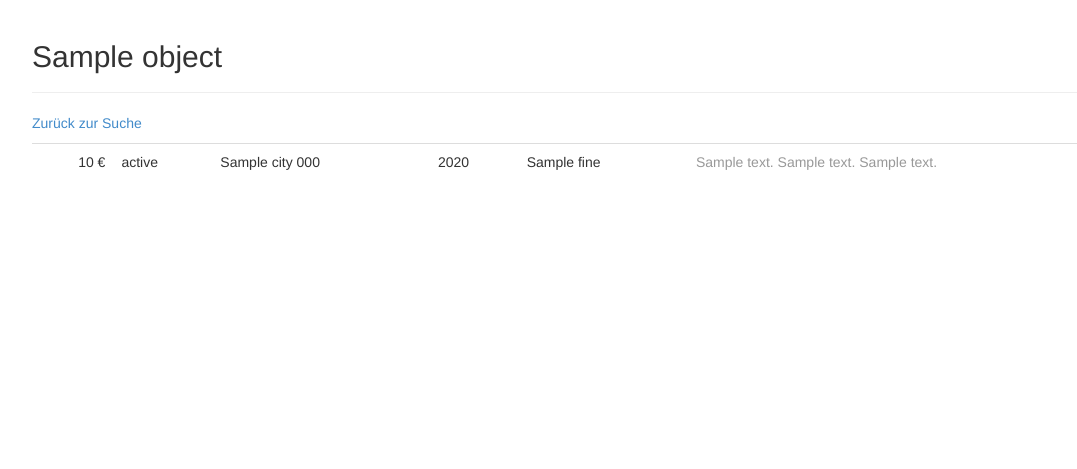
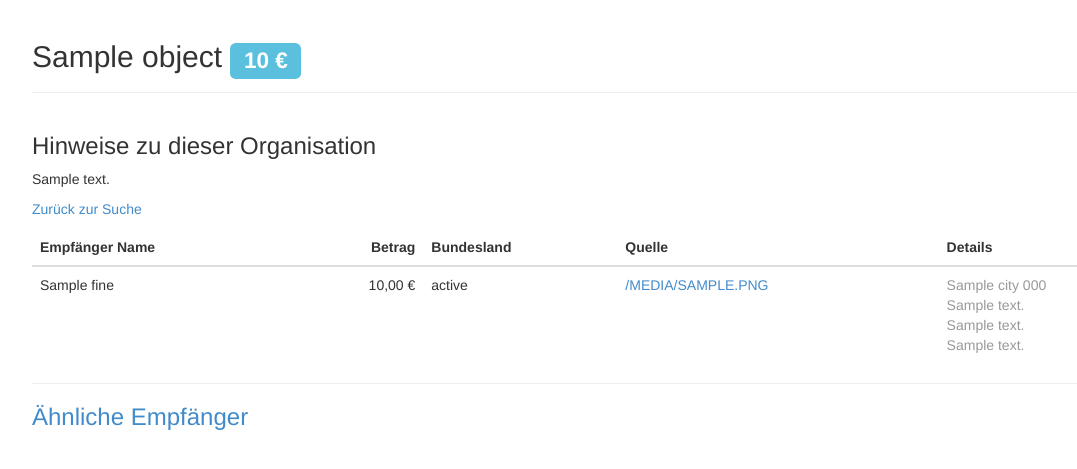
Before and after one commit to correctiv/apps.correctiv.org, a Django app: template bussgelder/templates/bussgelder/organisation_detail.html in a window 1280 px wide. Shown: the top 469 px of the page, without its empty margins (38-1115 px from the left). Run offline with Django 3.2, Linux system fonts and the light colour scheme; the template is opened without the code that fills it: most values are stand-ins (such as "Sample title", 1, 10 or a date in 2020); parts of the project's set-up code (start-up, migrations or seed data) failed here and were passed over; some libraries are stand-ins or nearby versions.

Commit message:
Improve templates and presentation

```diff
--- a/bussgelder/search_indexes.py
+++ b/bussgelder/search_indexes.py
@@ -209,7 +209,6 @@ class OrganisationIndex(SearchIndex):
                     }
                 }
             })
-        print query
         return query
 
     def get_mapping(cls):
--- a/bussgelder/search_utils.py
+++ b/bussgelder/search_utils.py
@@ -45,7 +45,6 @@ class SearchQueryset(QuerySet):
             offset=self.start,
             **self.kwargs
         )
-        print self._results
         self._total = self._results['total']
         self._result_cache = self._results['results']
 
--- a/bussgelder/templates/bussgelder/organisation_detail.html
+++ b/bussgelder/templates/bussgelder/organisation_detail.html
@@ -1,6 +1,7 @@
 {% extends "bussgelder/base.html" %}
 
 {% load humanize %}
+{% load bussgelder_tags %}
 
 {% block title %}Empfänger {{ object.organisation.name }}{% endblock %}
 
@@ -14,8 +15,22 @@
 <div class="page-header">
   <h2>
     {{ object.name }}
+    <span class="label label-info">
+      {{ object.sum_fines|intcomma }}&nbsp;€
+    </span>
   </h2>
 </div>
+
+{% if object.note %}
+  <div class="row">
+    <div class="col-lg-8">
+      <h3>Hinweise zu dieser Organisation</h3>
+      <p>
+        {{ object.note|linebreaks }}
+      </p>
+    </div>
+  </div>
+{% endif %}
 
 <div class="row">
   <div class="col-lg-12">
@@ -23,20 +38,48 @@
       <a href="{% url 'bussgelder_search' %}">Zurück zur Suche</a>
     </p>
     <table class="table">
+      <thead>
+        <tr>
+          <th>
+            Empfänger Name
+          </th>
+          <th class="text-right">
+            Betrag
+          </th>
+          <th>
+            Bundesland
+          </th>
+          <th>
+            Quelle
+          </th>
+          <th>
+            Details
+          </th>
+        </tr>
+      </thead>
+      <tbody>
       {% with fines=object.fines.all %}
         {% for fine in fines %}
         <tr>
-        <td class="text-right">{{ fine.amount|intcomma }} €</td>
+          <td>{{ fine.original_name }}</td>
+          <td class="text-right">
+            {{ fine.amount|intcomma_floatformat:2 }}&nbsp;€
+          </td>
           <td>{{ fine.state_label }}</td>
-        <td>{{ fine.city }} {{ fine.postcode }}</td>
-        <td>{{ fine.year }}</td>
-        <td>{{ fine.original_name }}</td>
+          <td>
+            <a href="{{ MEDIA_URL }}{{ fine.source_file }}">
+              {{ fine.source_file_extension|upper }}
+            </a>
+          </td>
           <td class="text-muted">
+            {% if fine.city or fine.postcode %}
+              {{ fine.city }} {{ fine.postcode }}<br/>
+            {% endif %}
             {% if fine.address %}
-            {{ fine.address|linebreaksbr }}
+              {{ fine.address|linebreaksbr }}<br/>
             {% endif %}
             {% if fine.org_details %}
-            {{ fine.org_details|linebreaksbr }}
+              {{ fine.org_details|linebreaksbr }}<br/>
             {% endif %}
             {% if fine.bank_details %}
               {{ fine.bank_details|linebreaksbr }}
@@ -45,7 +88,25 @@
         </tr>
         {% endfor %}
       {% endwith %}
+      </tbody>
     </table>
+    <hr/>
+    <h3>
+      <a href="{% url 'bussgelder_search' %}?q={{ object.name|urlencode }}">
+        Ähnliche Empfänger
+      </a>
+    </h3>
+    <ul class="list-unstyled">
+      {% for obj in mlt.results %}
+        {% if obj.id != object.id %}
+          <li>
+            <a href="{% url 'bussgelder_organisation_detail' slug=obj.slug %}">
+              {{ obj.name }}
+            </a>
+          </li>
+        {% endif %}
+      {% endfor %}
+    </ul>
   </div>
 </div>
 
--- /dev/null
+++ b/bussgelder/templatetags/bussgelder_tags.py
@@ -0,0 +1,53 @@
+from urllib import urlencode
+from urlparse import urlparse, parse_qsl
+
+from django import template
+from django.contrib.humanize.templatetags.humanize import intcomma
+
+from ..models import GERMAN_STATES_DICT
+
+register = template.Library()
+
+
+def get_state_name(context, key):
+    return GERMAN_STATES_DICT.get(key, '')
+
+
+def intcomma_floatformat(value, arg):
+    val = intcomma(value)
+    if value == round(value):
+        val += ',00'
+    return val
+
+
+def facet_active(context, name, value):
+    value = unicode(value)
+    request = context['request']
+    d = dict(parse_qsl(urlparse(request.get_full_path()).query))
+    return d.get(name) == value
+
+
+def facet_vars(context, name, value):
+    value = unicode(value)
+    request = context['request']
+    d = dict(parse_qsl(urlparse(request.get_full_path()).query))
+    d.pop('page', None)
+    if name:
+        if d.get(name) == value:
+            d.pop(name)
+        else:
+            d[name] = value
+
+    out = urlencode([
+        (k.encode('utf-8'), v.encode('latin1')) for k, v in d.items()])
+    if name:
+        return out
+    else:
+        context[value] = out
+        return ''
+
+
+register.simple_tag(takes_context=True)(get_state_name)
+register.simple_tag(takes_context=True)(facet_vars)
+register.assignment_tag(takes_context=True)(facet_active)
+register.filter('intcomma_floatformat', intcomma_floatformat)
--- a/bussgelder_project/static/css/style.css
+++ b/bussgelder_project/static/css/style.css
@@ -1,3 +1,9 @@
-.highlighted {
-  background-color: #ffffa3;
+.table-supercondensed > thead > tr > th,
+.table-supercondensed > tbody > tr > th,
+.table-supercondensed > tfoot > tr > th,
+.table-supercondensed > thead > tr > td,
+.table-supercondensed > tbody > tr > td,
+.table-supercondensed > tfoot > tr > td {
+  padding: 0px 5px;
+  border: 0;
 }
--- a/requirements.txt
+++ b/requirements.txt
@@ -11,6 +11,7 @@ requests==2.3.0
 simplejson==3.5.3
 six==1.7.3
 static==1.0.2
+unicode-slugify==0.1.1
 unicodecsv==0.9.4
 urllib3==1.9
 wsgiref==0.1.2
```
Also changed, not shown: bussgelder/templates/bussgelder/search.html (+95 -32 lines), bussgelder_project/settings.py (+11 -0 lines), bussgelder/templatetags/__init__.py (added). Lines whose indentation alone changed are shown as unchanged.
